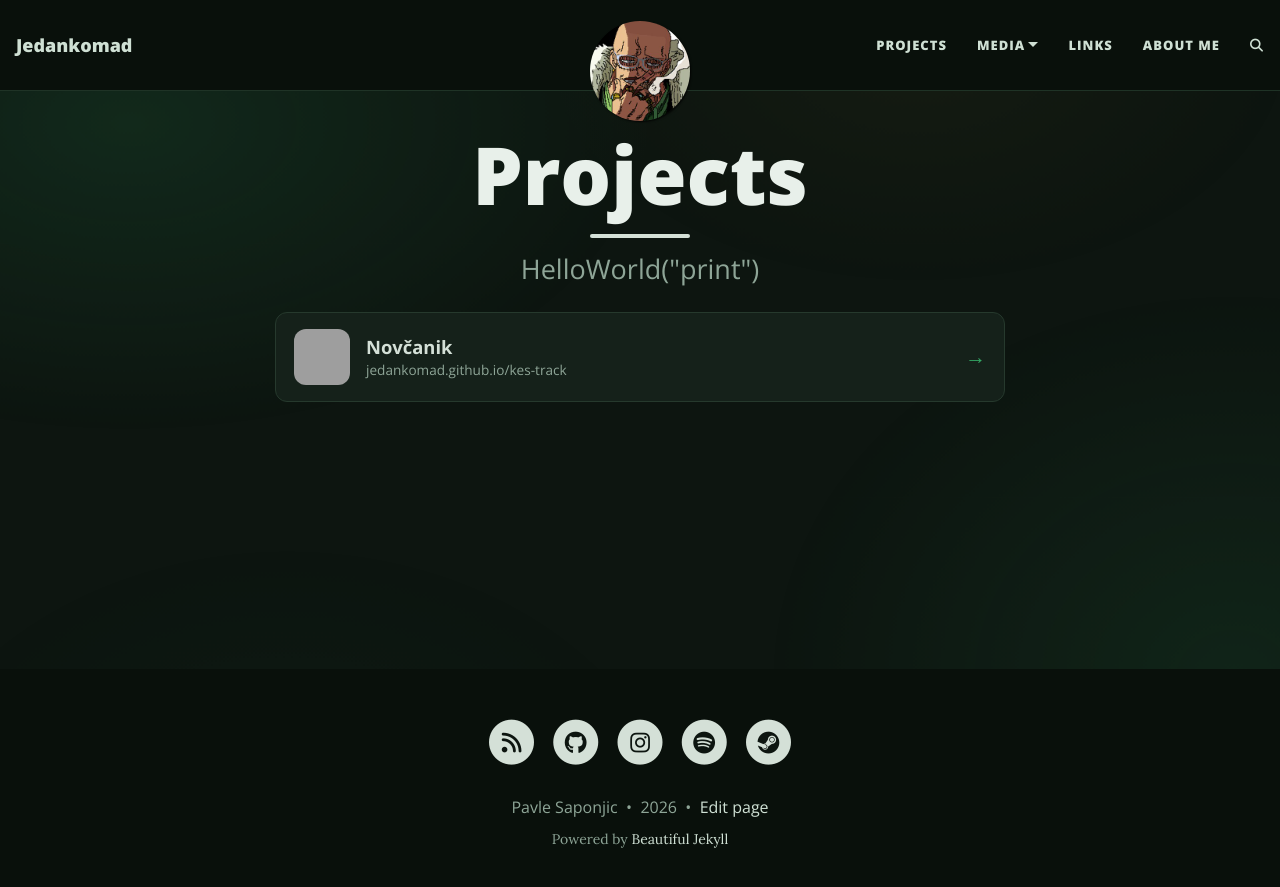
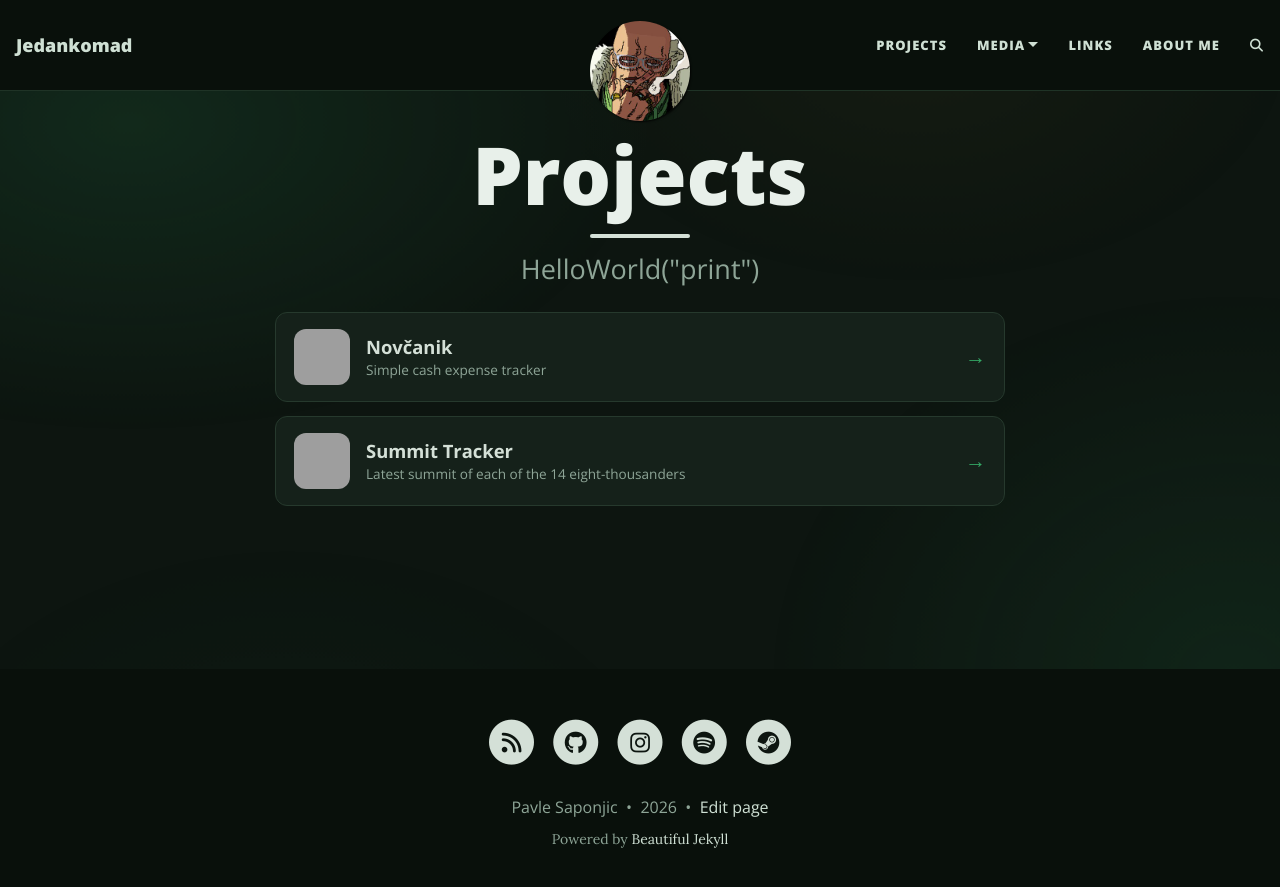
Before and after one commit to jedankomad/jedankomad.github.io, a Jekyll site: the page built from pages/projects.md, in a window 1280 px wide. Shown: the top 887 px of the page. Built offline with Jekyll 4.4.1, drawn with Linux system fonts in a browser that asks for light colours.

Commit message:
summit-tracker

```diff
--- /dev/null
+++ b/_data/projects.yml
@@ -0,0 +1,14 @@
+# Projekti, prikazuju se na /projects/ ovim redom.
+# name i url su obavezni.
+# icon: link ka ikonici (kvadratna, ~192px); ako je izostaviš, prikazuje se prvo slovo imena.
+# description: kratak opis; ako je izostaviš, prikazuje se adresa bez https://.
+
+- name: Novčanik
+  url: https://jedankomad.github.io/kes-track/
+  icon: https://jedankomad.github.io/kes-track/icon-192.png
+  description: Simple cash expense tracker
+
+- name: Summit Tracker
+  url: https://jedankomad.github.io/summit-tracker/
+  icon: https://jedankomad.github.io/summit-tracker/icon-192.png
+  description: Latest summit of each of the 14 eight-thousanders
--- a/pages/projects.md
+++ b/pages/projects.md
@@ -12,7 +12,9 @@ permalink: /projects/
     transition:transform .18s ease, border-color .18s ease, box-shadow .18s ease; }
   .pj:hover, .pj:focus-visible { transform:translateY(-3px); border-color:var(--gold-col);
     box-shadow:0 8px 20px rgba(0,0,0,.45); color:var(--text-col); text-decoration:none; }
-  .pj img { width:56px; height:56px; border-radius:12px; flex:none; }
+  .pj img, .pj-ico { width:56px; height:56px; border-radius:12px; flex:none; }
+  .pj-ico { display:flex; align-items:center; justify-content:center; background:var(--line-col);
+    color:var(--gold-col); font-family:var(--header-font); font-size:1.6rem; font-weight:700; }
   .pj-text { flex:1; min-width:0; }
   .pj-text b { display:block; font-family:var(--header-font); font-size:1.15rem; }
   .pj-text span { display:block; color:var(--muted-col); font-size:.85rem; font-family:var(--header-font); }
@@ -21,11 +23,17 @@ permalink: /projects/
 </style>
 
 <ul class="pj-list">
+{%- for p in site.data.projects %}
   <li>
-    <a class="pj" href="https://jedankomad.github.io/kes-track/">
-      <img src="https://jedankomad.github.io/kes-track/icon-192.png" alt="" width="56" height="56">
-      <span class="pj-text"><b>Novčanik</b><span>jedankomad.github.io/kes-track</span></span>
+    <a class="pj" href="{{ p.url }}">
+      {%- if p.icon %}
+      <img src="{{ p.icon }}" alt="" width="56" height="56">
+      {%- else %}
+      <span class="pj-ico" aria-hidden="true">{{ p.name | slice: 0 }}</span>
+      {%- endif %}
+      <span class="pj-text"><b>{{ p.name }}</b><span>{% if p.description %}{{ p.description }}{% else %}{{ p.url | remove_first: "https://" | remove_first: "http://" | split: "/" | join: "/" }}{% endif %}</span></span>
       <span class="pj-go" aria-hidden="true">→</span>
     </a>
   </li>
+{%- endfor %}
 </ul>
```
